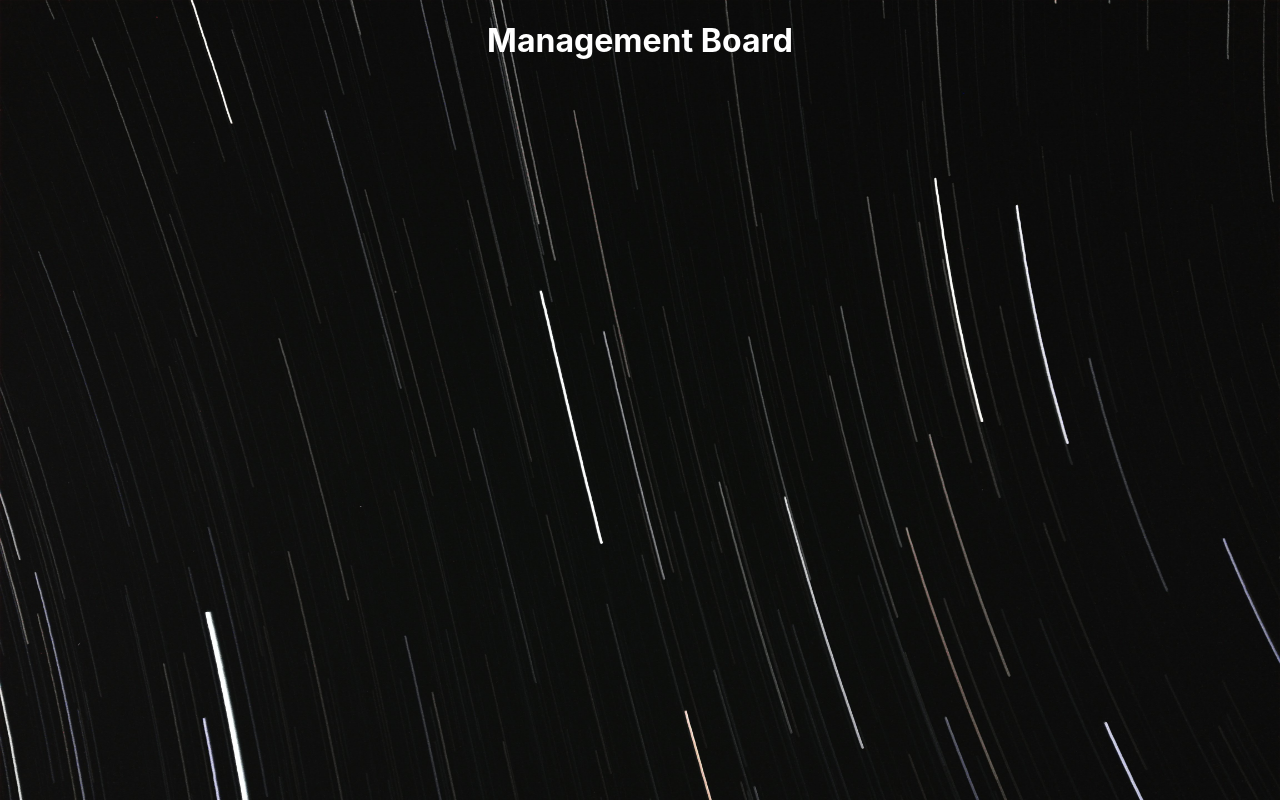
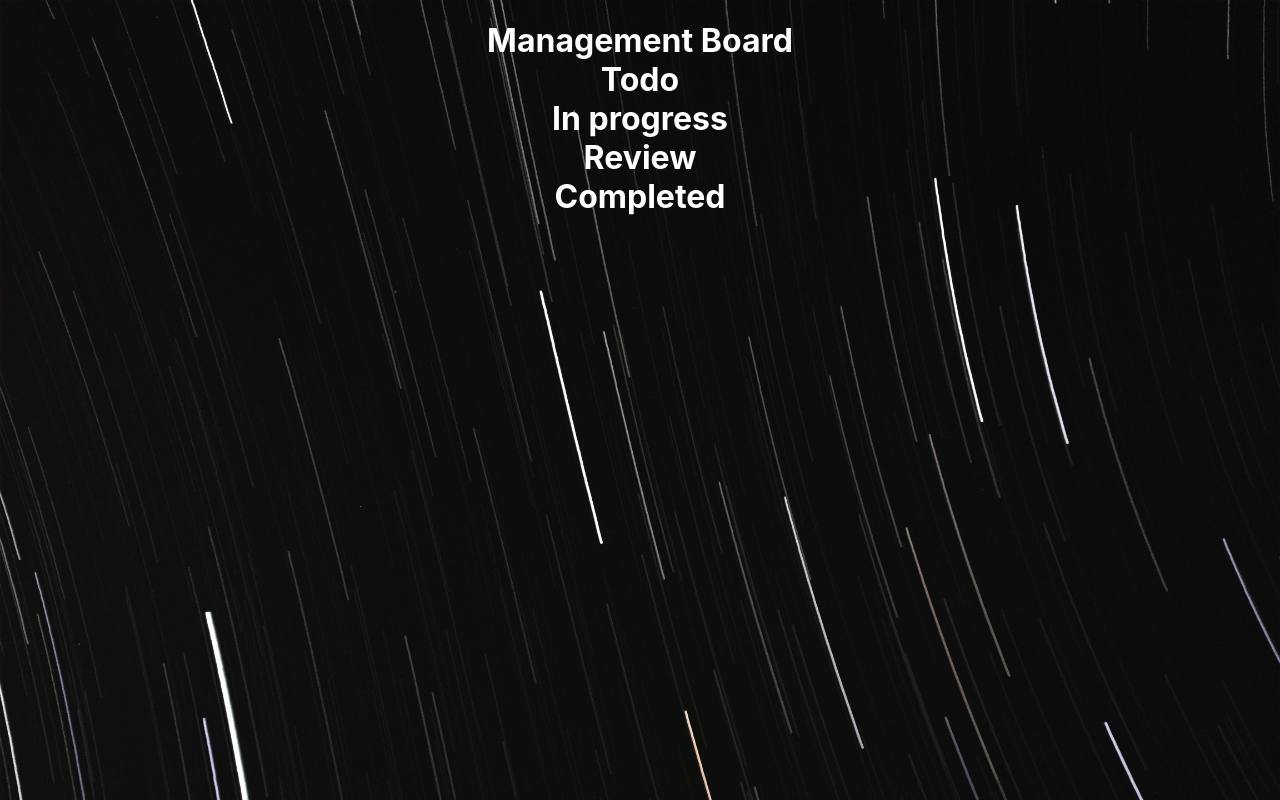
Before and after one commit to jojobear88/trello-clone, a React (Create React App) app: page / in a window 1280 px wide. Built offline with nearby package versions, Linux system fonts and the light colour scheme.

Commit message:
Implement the Board Component

```diff
--- a/src/App.js
+++ b/src/App.js
@@ -1,10 +1,13 @@
 import React from 'react'
 import './App.css'
+import { Board } from './components/Board'
+import { Counter } from './features/counter/Counter'
 
 function App () {
   return (
     <h1 style={{color: "white", textAlign: "center"}}>
       Management Board
+      <Board></Board>
     </h1>
   )
 }
--- a/src/components/Board.js
+++ b/src/components/Board.js
@@ -1 +1,37 @@
 // Create the Board component here
+import React, { useEffect, useState } from 'react';
+import { useSelector, useDispatch } from 'react-redux';
+import { DragDropContext, Droppable, Draggable } from 'react-beautiful-dnd';
+import {
+    setAllTasks,
+    setAllColumns,
+    setColumnOrders,
+    selectTask
+} from './taskSlice';
+import dataset  from './dataset';
+
+export function Board() {
+    const task = useSelector(selectTask);
+    const dispatch = useDispatch();
+    useEffect(() => {
+        dispatch(setAllTasks(dataset.tasks));
+        dispatch(setAllColumns(dataset.columns));
+        dispatch(setColumnOrders(dataset.columnOrder));
+    },[dispatch]);
+
+
+    return (
+        <DragDropContext onDragEnd={() => true}>
+            {task.columnOrder.map((item) => (
+                <Droppable droppableId={item} direction='horizontal' type={item} key={item}>
+                    {(provided) => {
+                        return (
+                        <div ref={provided.innerRef} {...provided.droppableProps}>
+                            <span>{task.columns[item].title}</span>
+                        </div>)
+                }}
+                </Droppable>
+            ))}
+        </DragDropContext>
+    );
+}
--- a/src/components/taskSlice.js
+++ b/src/components/taskSlice.js
@@ -30,15 +30,18 @@ export const taskSlice = createSlice({
 
     // Add new reducers here
     setAllTasks: (state, action) => {
-      state.tasks = action.payload.tasks
+      state.tasks = action.payload
     },
     setAllColumns: (state, action) => {
-      state.columns = action.payload.columns
+      state.columns = action.payload
     },
     setColumnOrders: (state, action) => {
-      state.columnOrder = action.payload.columnOrder
+      state.columnOrder = action.payload
     },
   },
 });
 
+export const { setAllTasks, setAllColumns, setColumnOrders } = taskSlice.actions;
+export const selectTask = (state) => state.task;
+
 export default taskSlice.reducer;
```
Also changed, not shown: package.json (+10 -0 lines), 1 other file (tests, documents, lock files or other folders).
